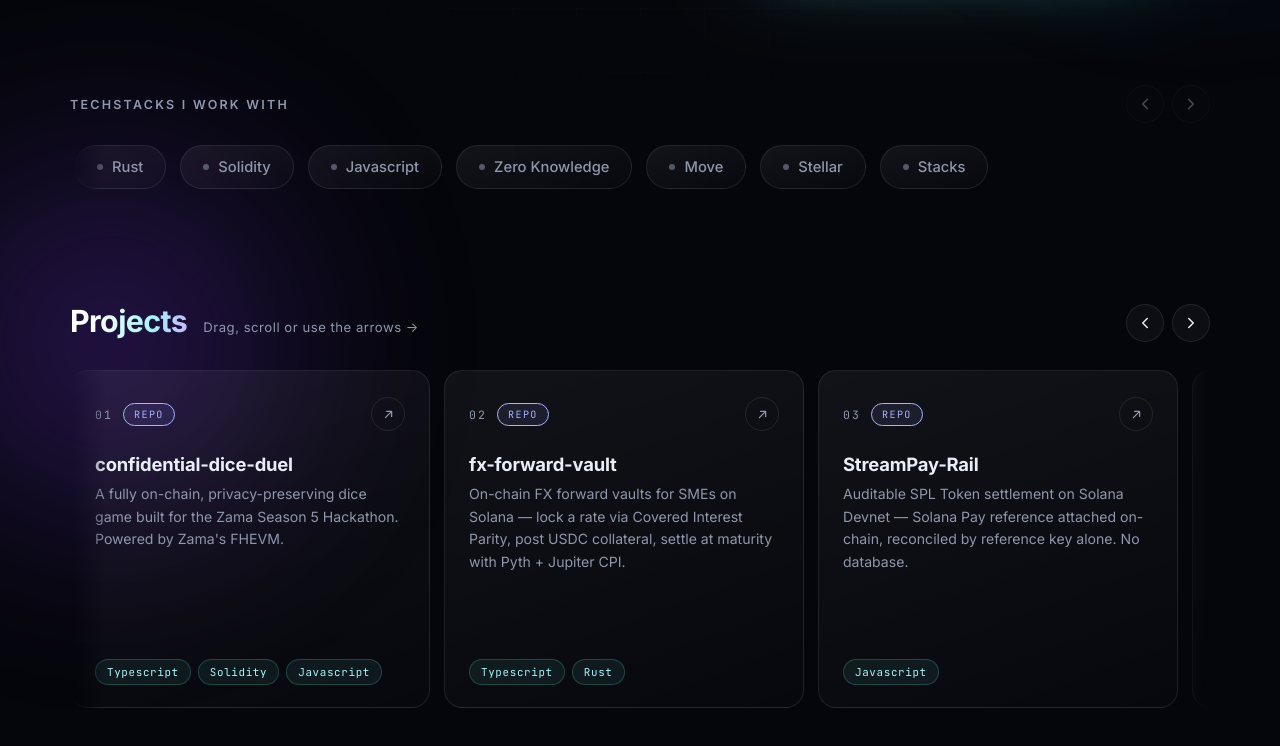
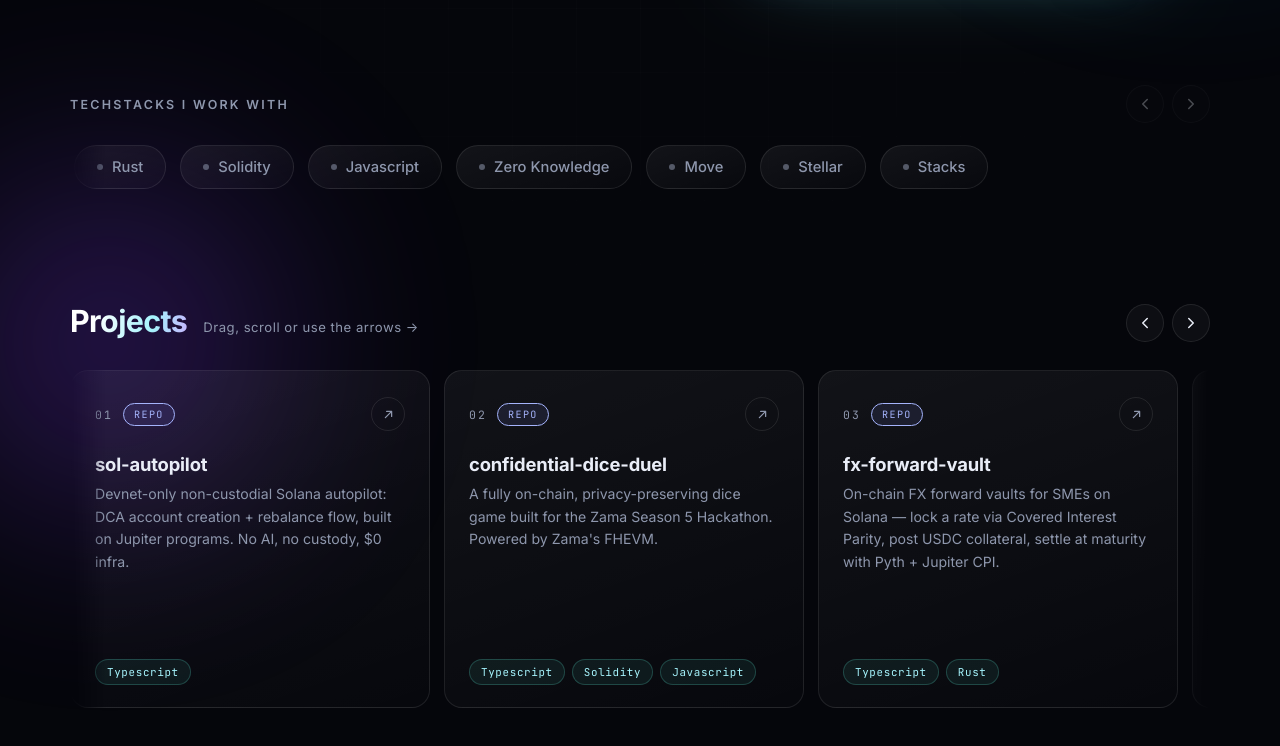
Before and after one commit to syed-ghufran-hassan/Portfolio, a plain HTML site: page index.html in a window 1280 px wide. Shown: the part 440-1186 px from the top of the page. Drawn offline with Linux system fonts and the light colour scheme.

Commit message:
Add 'sol-autopilot' project to PROJECTS array
Added a new project 'sol-autopilot' with details.

```diff
--- a/index.html
+++ b/index.html
@@ -460,6 +460,13 @@
    ========================================================= */
 const PROJECTS = [
    {
+    title: "sol-autopilot",
+    desc:  "Devnet-only non-custodial Solana autopilot: DCA account creation + rebalance flow, built on Jupiter programs. No AI, no custody, $0 infra.",
+    tags:  ["Typescript"],
+    type:  "repo",
+    link:  "https://github.com/syed-ghufran-hassan/sol-autopilot"
+   },
+   {
     title: "confidential-dice-duel",
     desc:  "A fully on-chain, privacy-preserving dice game built for the Zama Season 5 Hackathon. Powered by Zama's FHEVM.",
     tags:  ["Typescript", "Solidity", "Javascript"],
```
